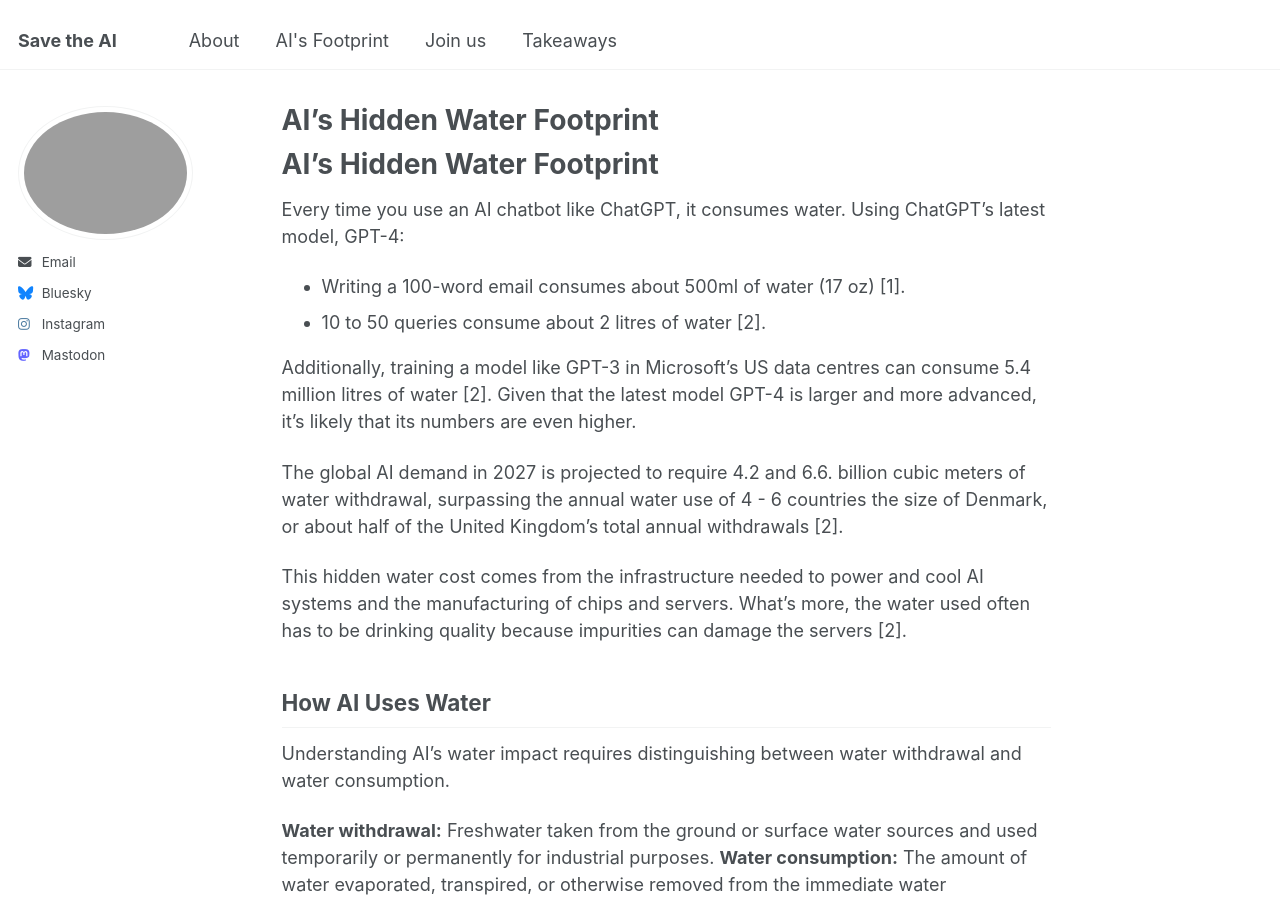
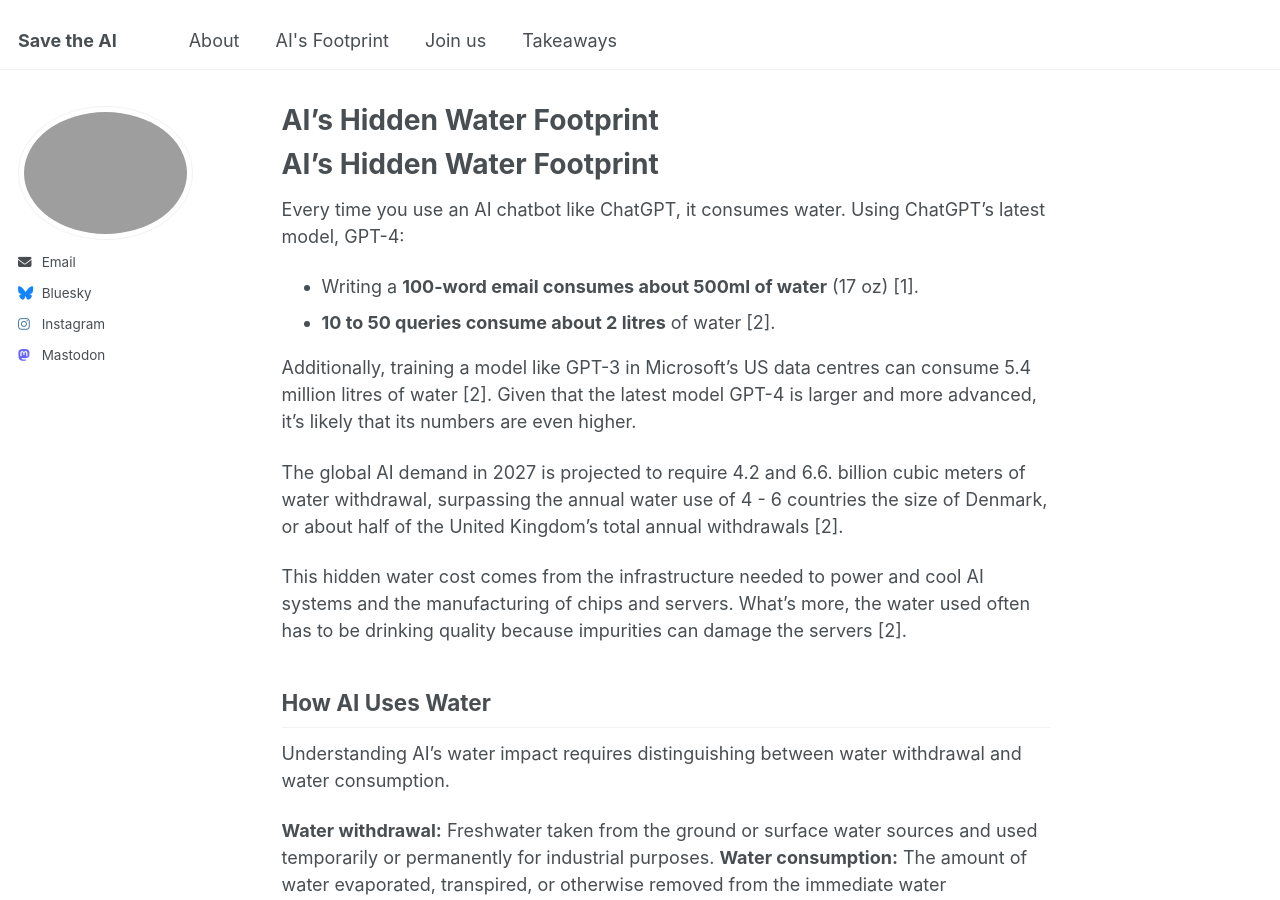
Before and after one commit to JustSustainabilityDesign/savetheAI, a Jekyll site: the page built from _pages/ais-footprint.md, in a window 1280 px wide and 900 px high. Built offline with Jekyll 4.4.1, drawn with Linux system fonts in a browser that asks for light colours; our own code applies the rules of GitHub Pages for plain Markdown files.

```diff
--- a/_pages/ais-footprint.md
+++ b/_pages/ais-footprint.md
@@ -4,8 +4,8 @@ author_profile: true
 ---
 # AI’s Hidden Water Footprint
 Every time you use an AI chatbot like ChatGPT, it consumes water. Using ChatGPT’s latest model, GPT-4:
-- Writing a 100-word email consumes about 500ml of water (17 oz) [1].
-- 10 to 50 queries consume about 2 litres of water [2].
+- Writing a **100-word email consumes about 500ml of water** (17 oz) [1].
+- **10 to 50 queries consume about 2 litres** of water [2].
 
 Additionally, training a model like GPT-3 in Microsoft’s US data centres can consume 5.4 million litres of water [2]. Given that the latest model GPT-4 is larger and more advanced, it’s likely that its numbers are even higher.
 
```
